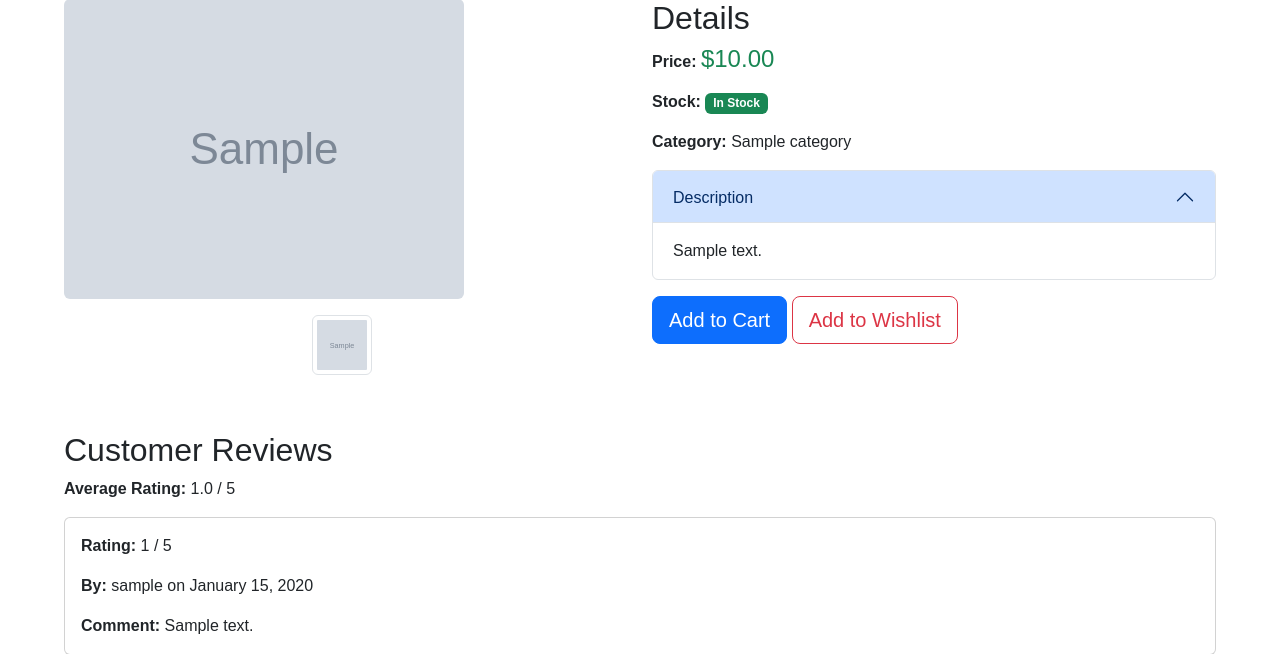
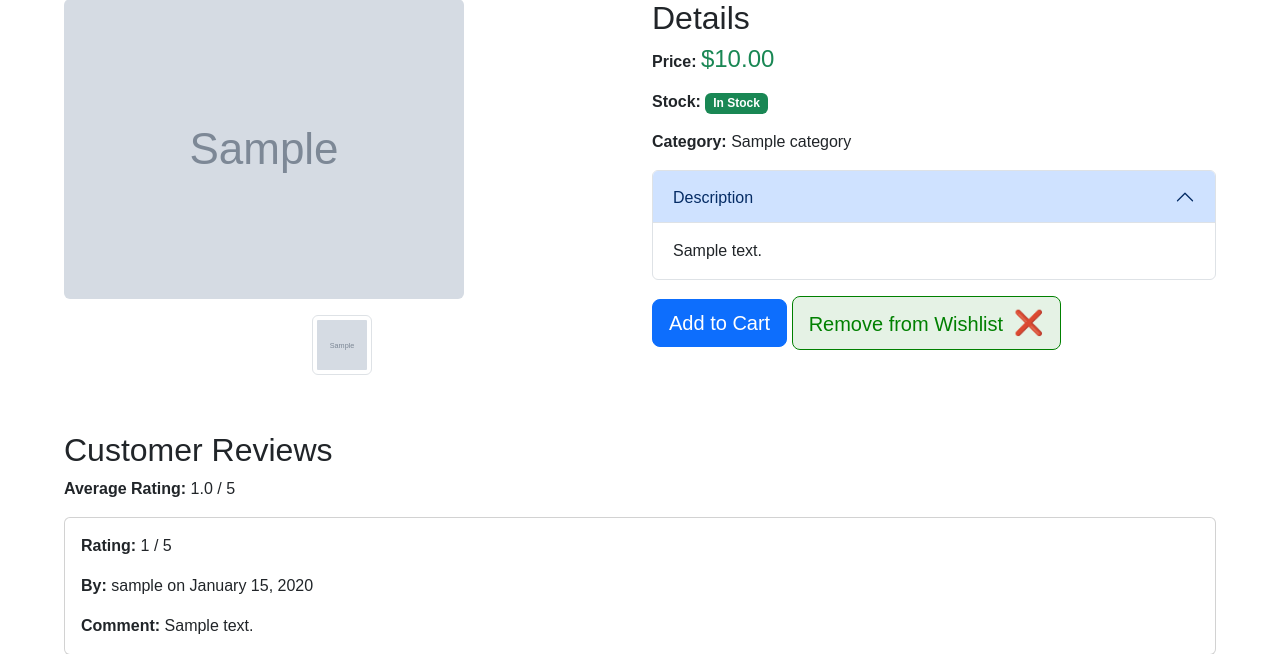
Before and after one commit to letridung07/online_estore_extreme, a Django app: page /products/1/ in a window 1280 px wide. Shown: the part 197-851 px from the top of the page. Run offline with Django 5.2, Linux system fonts and the light colour scheme; a user stored in the database is signed in; tables that the repository leaves empty hold one stand-in row (values such as "Sample post"); grey boxes marked "Sample" are stand-in pictures.

Commit message:
Add AJAX-based wishlist removal functionality
Implement a new view `remove_from_wishlist_ajax` in accounts/views.py to handle asynchronous removal of products from a user's wishlist. Update the product detail template to dynamically toggle between "Add to Wishlist" and "Remove from Wishlist" based on the product's presence in the wishlist, and enhance the UI with visual feedback using animations and styling.

```diff
--- a/products/templates/products/product_detail.html
+++ b/products/templates/products/product_detail.html
@@ -55,9 +55,9 @@
                         <button class="btn btn-secondary btn-lg mt-3" disabled>Add to Cart</button>
                     {% endif %}
                     {% if user.is_authenticated %}
-                        <a href="{% url 'add_to_wishlist' product_id=product.id %}" class="btn btn-outline-danger btn-lg mt-3 wishlist-btn" data-product-id="{{ product.id }}">
-                            <span class="wishlist-text">Add to Wishlist</span>
-                            <span class="heart-icon" style="display: none;">&#10084;</span>
+                        <a href="{% url 'add_to_wishlist' product_id=product.id %}" class="btn btn-outline-danger btn-lg mt-3 wishlist-btn" data-product-id="{{ product.id }}" data-in-wishlist="{% if product_in_wishlist %}true{% else %}false{% endif %}">
+                            <span class="wishlist-text">{% if product_in_wishlist %}Remove from Wishlist{% else %}Add to Wishlist{% endif %}</span>
+                            <span class="wishlist-icon" style="display: none;">{% if product_in_wishlist %}❌{% else %}✔️{% endif %}</span>
                         </a>
                     {% endif %}
                 </div>
@@ -161,29 +161,47 @@
     </div>
 
     <style>
-        .wishlist-btn .heart-icon {
-            color: red;
+        .wishlist-btn {
+            position: relative;
+            overflow: hidden;
+        }
+        .wishlist-btn .wishlist-icon {
             font-size: 1.2em;
             margin-left: 5px;
+            transition: transform 0.3s ease;
         }
-        .wishlist-btn .heart-icon.animate {
+        .wishlist-btn .wishlist-icon.animate {
             display: inline-block;
-            animation: heartbeat 1.5s ease-in-out;
+            animation: pulse 1s ease-in-out;
         }
-        @keyframes heartbeat {
+        @keyframes pulse {
             0%, 100% { transform: scale(1); }
-            20%, 60% { transform: scale(1.3); }
-            40%, 80% { transform: scale(1); }
+            50% { transform: scale(1.1); }
         }
         .wishlist-btn.added {
-            border-color: red;
-            color: red;
+            border-color: green;
+            color: green;
         }
         .wishlist-btn.added .wishlist-text {
-            display: none;
+            display: inline-block;
         }
-        .wishlist-btn.added .heart-icon {
+        .wishlist-btn.added .wishlist-icon {
             display: inline-block;
+            color: green;
+        }
+        .wishlist-btn::after {
+            content: '';
+            position: absolute;
+            width: 100%;
+            height: 100%;
+            background: rgba(0, 128, 0, 0.1);
+            top: 0;
+            left: 0;
+            opacity: 0;
+            transition: opacity 0.3s ease;
+        }
+        .wishlist-btn.added::after {
+            opacity: 1;
         }
     </style>
     <script>
@@ -202,11 +220,18 @@
 
         document.addEventListener('DOMContentLoaded', function() {
             document.querySelectorAll('.wishlist-btn').forEach(button => {
+                const inWishlist = button.getAttribute('data-in-wishlist') === 'true';
+                if (inWishlist) {
+                    button.classList.add('added');
+                    button.querySelector('.wishlist-icon').style.display = 'inline-block';
+                }
+
                 button.addEventListener('click', function(e) {
                     e.preventDefault();
                     const productId = this.getAttribute('data-product-id');
-                    const url = this.getAttribute('href');
-                    const heartIcon = this.querySelector('.heart-icon');
+                    const inWishlist = this.getAttribute('data-in-wishlist') === 'true';
+                    const url = inWishlist ? `/accounts/wishlist/remove/${productId}/` : `/accounts/wishlist/add/${productId}/`;
+                    const icon = this.querySelector('.wishlist-icon');
                     const wishlistText = this.querySelector('.wishlist-text');
 
                     fetch(url, {
@@ -219,15 +244,35 @@
                     .then(response => response.json())
                     .then(data => {
                         if (data.status === 'added') {
-                            heartIcon.classList.add('animate');
                             this.classList.add('added');
-                            wishlistText.textContent = 'Added to Wishlist';
+                            this.setAttribute('data-in-wishlist', 'true');
+                            icon.textContent = '❌';
+                            icon.style.display = 'inline-block';
+                            icon.classList.add('animate');
+                            wishlistText.textContent = 'Remove from Wishlist';
                             setTimeout(() => {
-                                heartIcon.classList.remove('animate');
-                            }, 1500);
+                                icon.classList.remove('animate');
+                            }, 1000);
+                        } else if (data.status === 'removed') {
+                            this.classList.remove('added');
+                            this.setAttribute('data-in-wishlist', 'false');
+                            icon.textContent = '✔️';
+                            icon.style.display = 'none';
+                            icon.classList.add('animate');
+                            wishlistText.textContent = 'Add to Wishlist';
+                            setTimeout(() => {
+                                icon.classList.remove('animate');
+                            }, 1000);
                         } else if (data.status === 'exists') {
                             this.classList.add('added');
-                            wishlistText.textContent = 'Already in Wishlist';
+                            this.setAttribute('data-in-wishlist', 'true');
+                            icon.textContent = '❌';
+                            icon.style.display = 'inline-block';
+                            wishlistText.textContent = 'Remove from Wishlist';
+                            icon.classList.add('animate');
+                            setTimeout(() => {
+                                icon.classList.remove('animate');
+                            }, 1000);
                         }
                     })
                     .catch(error => {
--- a/products/views.py
+++ b/products/views.py
@@ -92,6 +92,7 @@ def product_detail(request, pk):
     """
     View for displaying a single product's details with recommendations and reviews.
     """
+    from accounts.models import Wishlist, WishlistItem
     product = get_object_or_404(Product, pk=pk)
 
     # Record product view using helper
@@ -103,6 +104,15 @@ def product_detail(request, pk):
     # Fetch reviews for this product (limit to latest N for performance)
     reviews = product.reviews.order_by('-created_at')[:REVIEW_DISPLAY_LIMIT]
     average_rating = product.reviews.aggregate(Avg('rating'))['rating__avg']
+
+    # Check if product is in user's wishlist
+    product_in_wishlist = False
+    if request.user.is_authenticated:
+        try:
+            wishlist = request.user.wishlist.get()
+            product_in_wishlist = WishlistItem.objects.filter(wishlist=wishlist, product=product).exists()
+        except Wishlist.DoesNotExist:
+            pass
 
     # Handle review submission
     if request.method == 'POST' and request.user.is_authenticated:
@@ -128,5 +138,6 @@ def product_detail(request, pk):
         'recommendations': recommendations,
         'reviews': reviews,
         'average_rating': average_rating,
+        'product_in_wishlist': product_in_wishlist,
     }
     return render(request, 'products/product_detail.html', context)
```
Also changed, not shown: accounts/views.py (+20 -0 lines).
